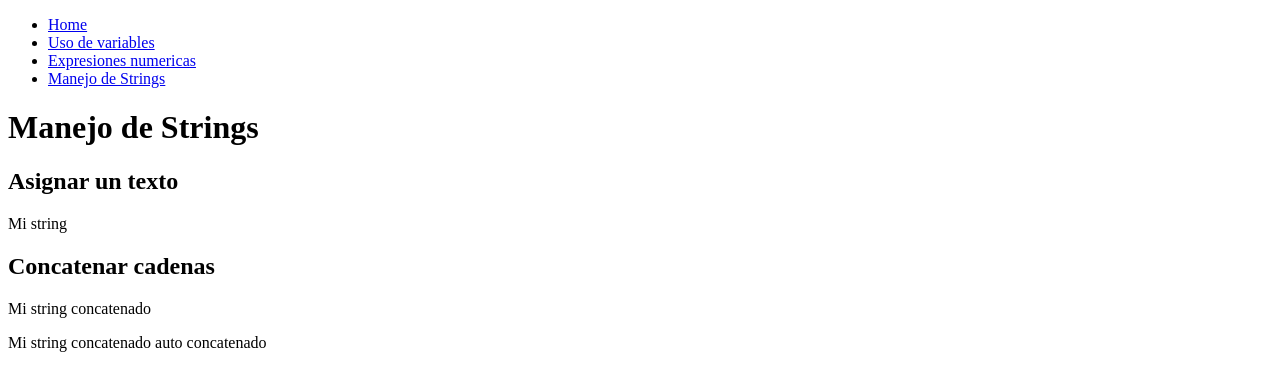
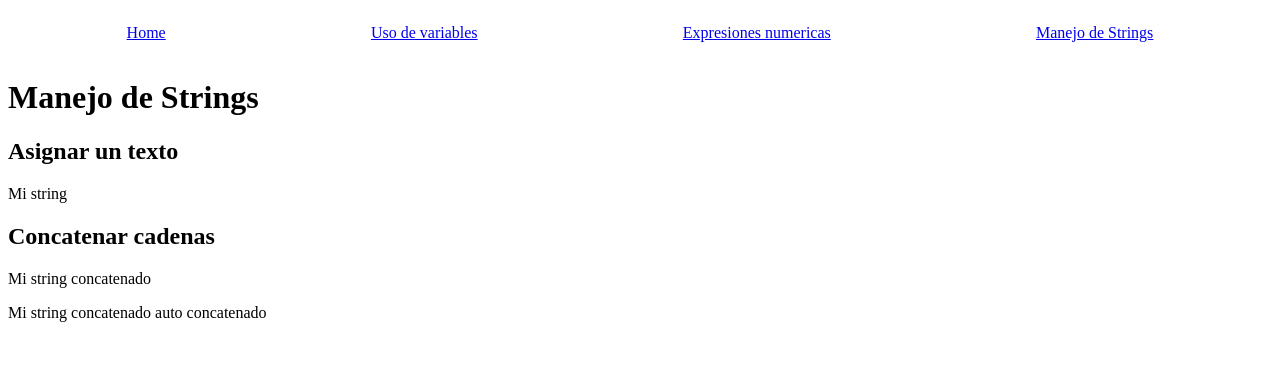
Before and after one commit to pabcrudel/desarrollo-web-entorno-servidor, a PHP site: page /manejo-de-strings.php in a window 1280 px wide. Shown: the top 391 px of the page. Run offline with PHP 8.4, Linux system fonts and the light colour scheme.

Commit message:
Added some style to the navbar

```diff
--- /dev/null
+++ b/assets/style/nav.css
@@ -0,0 +1,28 @@
+nav {
+  max-width: 1440px;
+  margin: auto;
+  background: white;
+}
+
+nav ul {
+  display: flex;
+  justify-content: space-around;
+  list-style: none;
+  padding: 1rem;
+  margin: 0;
+}
+
+nav li {
+  position: relative;
+}
+
+nav li:not(:hover) ul {
+  display: none;
+}
+nav li ul {
+  flex-direction: column;
+  gap: 1rem;
+  position: absolute;
+  top: 100%;
+  left: 0;
+}
--- a/manejo-de-strings.php
+++ b/manejo-de-strings.php
@@ -7,14 +7,22 @@
   <meta charset="UTF-8">
   <meta name="viewport" content="width=device-width, initial-scale=1.0">
   <title><?=$title?></title>
+  <link rel="stylesheet" href="assets/style/nav.css">
 </head>
 <body>
-  <ul>
-    <li><a href="./">Home</a></li>
-    <li><a href="variables">Uso de variables</a></li>
-    <li><a href="expresiones-numericas.php">Expresiones numericas</a></li>
-    <li><a href="#">Manejo de Strings</a></li>
-  </ul>
+  <nav>
+    <ul>
+      <li><a href="./">Home</a></li>
+      <li>
+        <a href="variables">Uso de variables</a>
+        <ul>
+          <li><a href="variables/constantes.php">Constantes</a></li>
+        </ul>
+      </li>
+      <li><a href="expresiones-numericas.php">Expresiones numericas</a></li>
+      <li><a href="#">Manejo de Strings</a></li>
+    </ul>
+  </nav>
 
   <h1><?=$title?></h1>
 
--- a/variables/constantes.php
+++ b/variables/constantes.php
@@ -4,8 +4,10 @@
   <meta charset="UTF-8">
   <meta name="viewport" content="width=device-width, initial-scale=1.0">
   <title>Variables constantes</title>
+  <link rel="stylesheet" href="../assets/style/nav.css">
 </head>
 <body>
+  <nav>
     <ul>
       <li><a href="../">Home</a></li>
       <li>
@@ -17,6 +19,7 @@
       <li><a href="../expresiones-numericas.php">Expresiones numericas</a></li>
       <li><a href="../manejo-de-strings.php">Manejo de Strings</a></li>
     </ul>
+  </nav>
 
   <h1>Uso de variables constantes</h1>
 
--- a/variables/index.php
+++ b/variables/index.php
@@ -4,8 +4,10 @@
   <meta charset="UTF-8">
   <meta name="viewport" content="width=device-width, initial-scale=1.0">
   <title>Variables</title>
+  <link rel="stylesheet" href="../assets/style/nav.css">
 </head>
 <body>
+  <nav>
     <ul>
       <li><a href="../">Home</a></li>
       <li>
@@ -17,6 +19,7 @@
       <li><a href="../expresiones-numericas.php">Expresiones numericas</a></li>
       <li><a href="../manejo-de-strings.php">Manejo de Strings</a></li>
     </ul>
+  </nav>
 
   <h1>Uso de variables</h1>
 
```
Also changed, not shown: expresiones-numericas.php (+14 -6 lines), index.php (+14 -6 lines). Lines whose indentation alone changed are shown as unchanged.
